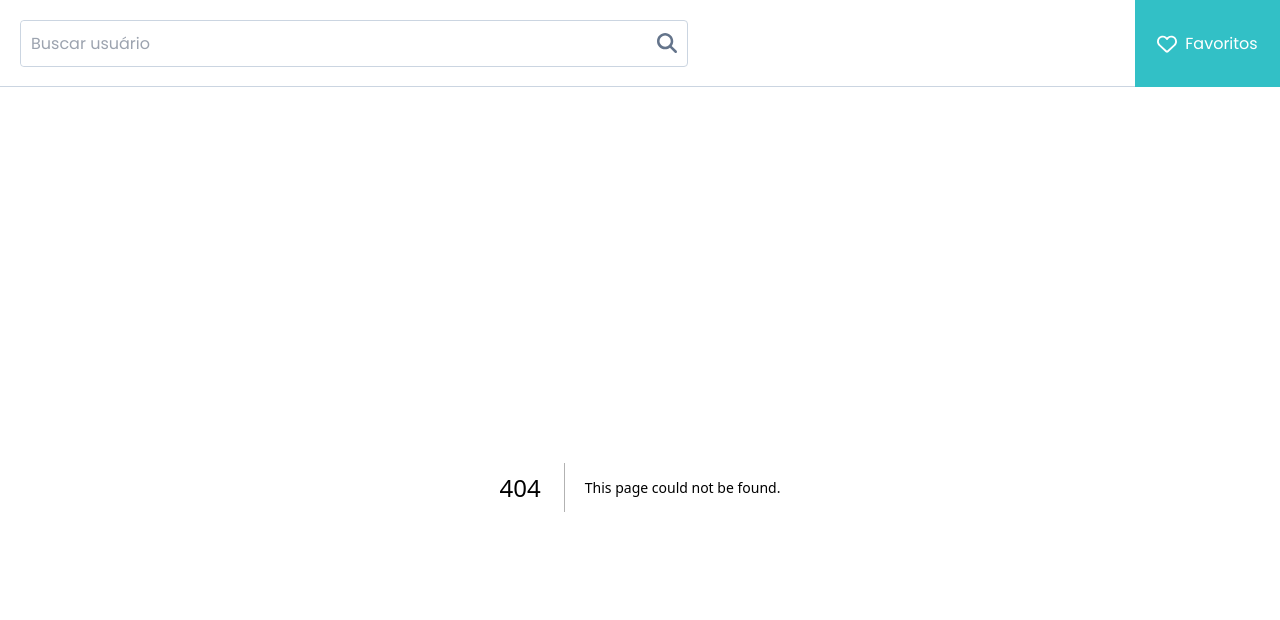
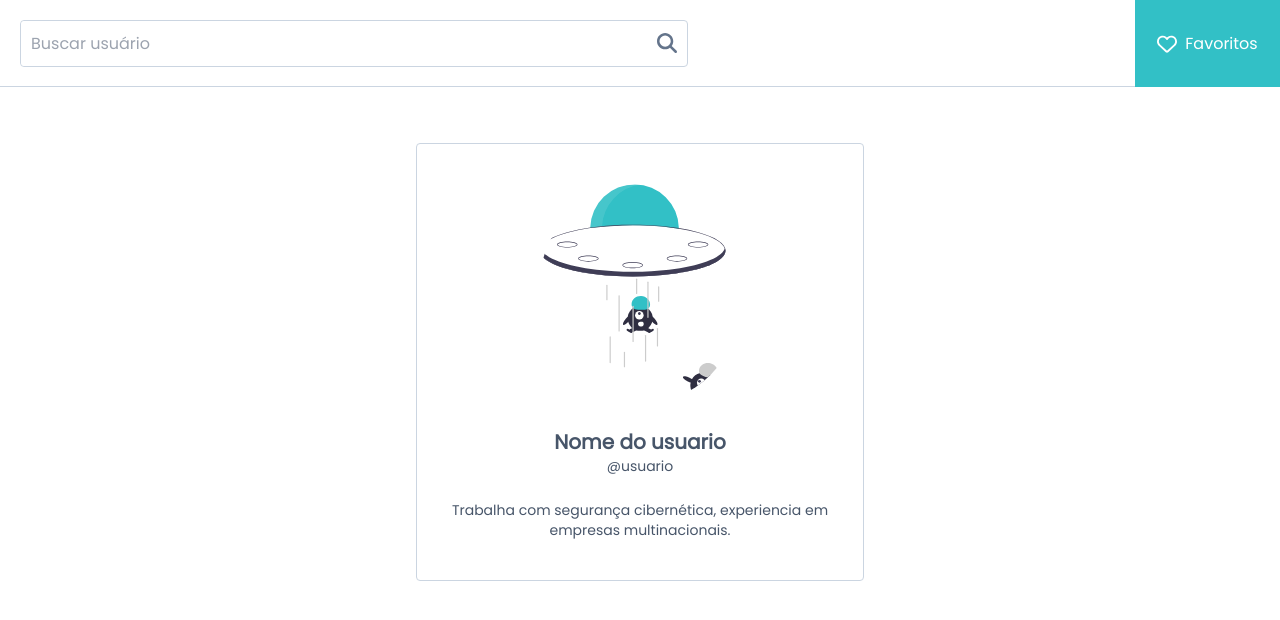
Before and after one commit to pierre-freire/test-casar, a Next.js app: page /user in a window 1280 px wide. Before the commit this address had no page. Shown: the top 620 px of the page. Built offline with nearby package versions, Linux system fonts and the light colour scheme.

Commit message:
feat: add user card visualy (not working yet), add logic for favorite heart switch icons

```diff
--- /dev/null
+++ b/app/user/page.tsx
@@ -0,0 +1,9 @@
+import UserCard from "@/components/userCard";
+
+export default function User() {
+	return (
+		<main className="p-4 mt-10 flex flex-col items-center justify-center gap-2 text-slate-600 text-center">
+			<UserCard />
+		</main>
+	);
+}
--- /dev/null
+++ b/components/projectsList/heartHandler/heartHandler.tsx
@@ -0,0 +1,25 @@
+import SolidHeart from "./solidHeart";
+import RegularHeart from "./regularHeart";
+
+interface IHeartHandler {
+	favorite: boolean;
+}
+
+function HeartHandler({ favorite }: IHeartHandler) {
+	function correctHeart() {
+		if (favorite) return <SolidHeart />;
+		return <RegularHeart />;
+	}
+
+	return (
+		<button
+			className={`border-solid border-[1px] rounded-full px-[8px] ${
+				favorite ? "border-[#32c0c6]" : "bg-[#F3F3F5]"
+			}`}
+		>
+			{correctHeart()}
+		</button>
+	);
+}
+
+export default HeartHandler;
--- /dev/null
+++ b/components/projectsList/heartHandler/index.ts
@@ -0,0 +1,3 @@
+import HeartHandler from "./heartHandler";
+
+export default HeartHandler
--- /dev/null
+++ b/components/projectsList/heartHandler/regularHeart.tsx
@@ -0,0 +1,8 @@
+import { FontAwesomeIcon } from "@fortawesome/react-fontawesome";
+import { faHeart } from "@fortawesome/free-regular-svg-icons/faHeart";
+
+function RegularHeart() {
+	return <FontAwesomeIcon icon={faHeart} className="w-[18px] text-[#8C8C8C]" />;
+}
+
+export default RegularHeart;
--- /dev/null
+++ b/components/projectsList/heartHandler/solidHeart.tsx
@@ -0,0 +1,8 @@
+import { FontAwesomeIcon } from "@fortawesome/react-fontawesome";
+import { faHeart } from "@fortawesome/free-solid-svg-icons";
+
+function SolidHeart() {
+	return <FontAwesomeIcon icon={faHeart} className="w-[18px] text-[#32c0c6]" />;
+}
+
+export default SolidHeart;
--- a/components/projectsList/projectsListItem.tsx
+++ b/components/projectsList/projectsListItem.tsx
@@ -1,12 +1,12 @@
 import styles from "./projectsListItem.module.css";
-import { FontAwesomeIcon } from "@fortawesome/react-fontawesome";
-import { faHeart } from "@fortawesome/free-solid-svg-icons";
+import HeartHandler from "./heartHandler";
 
 interface IProjectListItem {
 	name: string;
 	description: string;
 	tech: string;
 	updated: string;
+	favorite: boolean;
 }
 
 function ProjectsListItem({
@@ -14,6 +14,7 @@ function ProjectsListItem({
 	description,
 	tech,
 	updated,
+	favorite,
 }: IProjectListItem) {
 	return (
 		<li className="text-left border-solid border-[1px] border-slate-300 rounded p-[16px] w-full max-w-[900px]">
@@ -21,9 +22,7 @@ function ProjectsListItem({
 				<h2 className="text-lg text-[#616161] font-semibold mb-[6px]">
 					{name}
 				</h2>
-				<button className="border-solid border-[1px] border-[#32c0c6] rounded-full px-[8px]">
-					<FontAwesomeIcon icon={faHeart} className="w-[18px] text-[#32c0c6]" />
-				</button>
+				<HeartHandler favorite={favorite} />
 			</div>
 			<p className="text-sm text-[#8C8C8C] max-w-[560px]">{description}</p>
 			<p className={`text-xs mt-[16px] ${styles.tech} flex items-center gap-2`}>
--- a/components/searchBar/seachBar.tsx
+++ b/components/searchBar/seachBar.tsx
@@ -16,7 +16,7 @@ function SeachBar() {
 	}
 
 	function redirectSearch() {
-		router.push(`/not_found?user=${search}`);
+		router.push(`/user?user=${search}`);
 	}
 
 	return (
--- /dev/null
+++ b/components/userCard/index.ts
@@ -0,0 +1,3 @@
+import UserCard from "./userCard";
+
+export default UserCard
--- /dev/null
+++ b/components/userCard/userCard.tsx
@@ -0,0 +1,24 @@
+import Image from "next/image";
+import UserImage from "../../public/not_found.svg";
+
+function UserCard() {
+	return (
+		<div className="flex flex-col items-center w-[448px] px-[24px] py-[40px] border-solid border-[1px] border-slate-300 rounded">
+			<Image
+				src={UserImage}
+				width={200}
+				height={200}
+				alt="Picture of the user"
+				className="rounded-full mb-[24px]"
+			/>
+			<h2 className="text-xl font-semibold">Nome do usuario</h2>
+			<h3 className="text-sm mb-[24px]">@usuario</h3>
+			<p className="text-sm">
+				Trabalha com segurança cibernética, experiencia em empresas
+				multinacionais.
+			</p>
+		</div>
+	);
+}
+
+export default UserCard;
```
